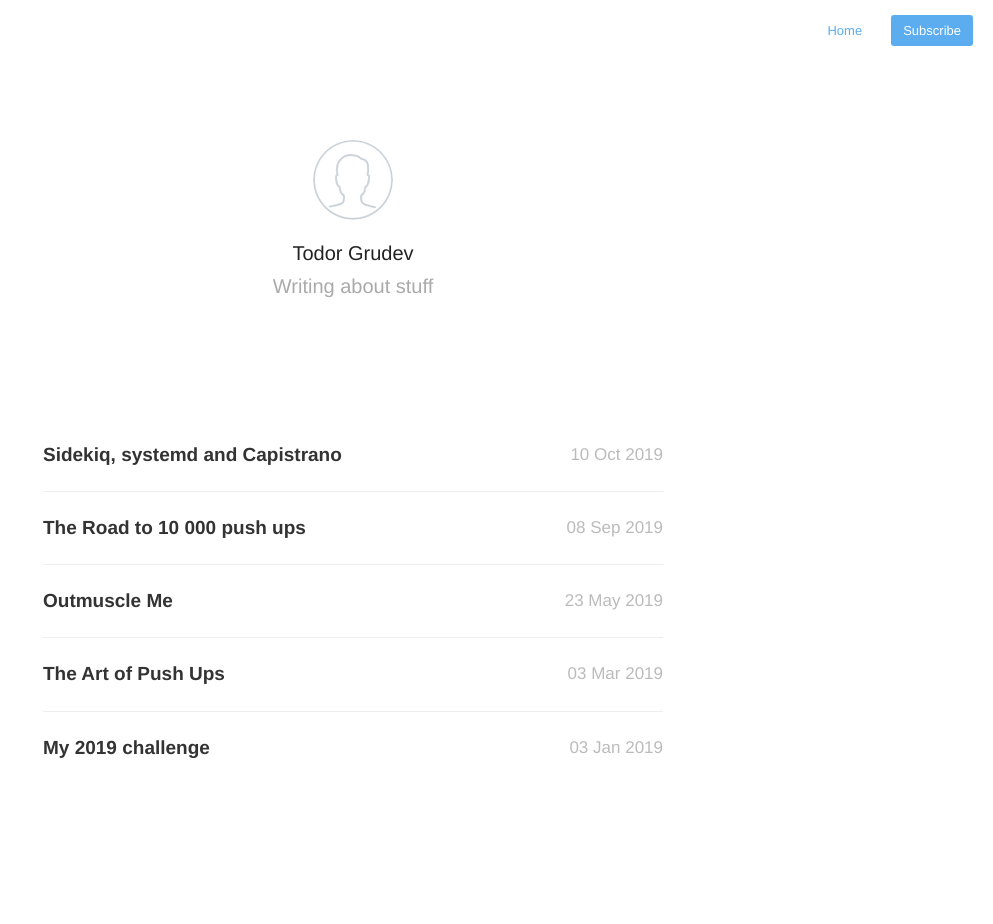
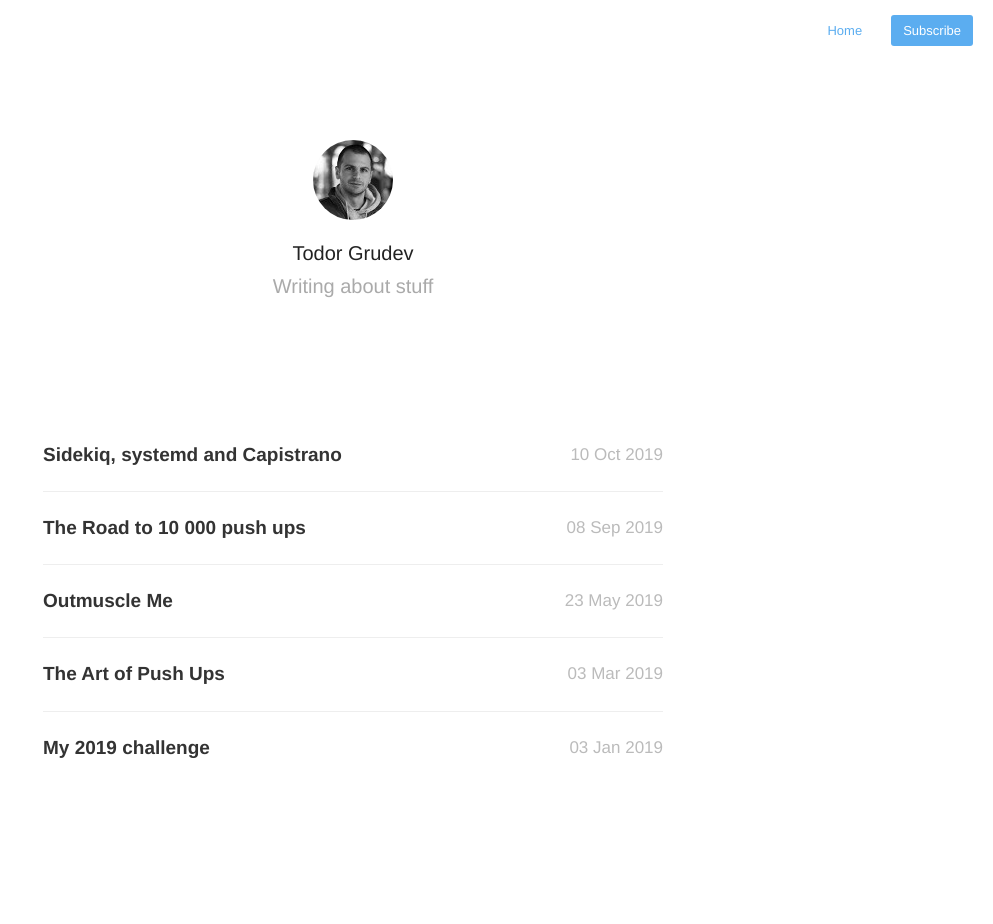
Before and after one commit to tagrudev/tagrudev.github.io, a Jekyll site: the page built from index.html, in a window 1280 px wide. Shown: the whole page, without its empty margins (287-1280 px from the left). Built offline with Jekyll 4.4.1, drawn with Linux system fonts in a browser that asks for light colours; nearby versions of some CDN libraries; the list of posts is cut into pages by our own code.

Commit message:
Add avatar

```diff
--- a/_includes/profile.html
+++ b/_includes/profile.html
@@ -3,10 +3,10 @@
         <header id="header">
         {% if site.aboutPage %}
             <a href="{{ "/" | relative_url  }}about">
-                <img id="avatar" class="2x" src="{{ "/" | relative_url  }}assets/images/avatar.png"/>
+                <img id="avatar" class="2x" src="{{ "/" | relative_url  }}assets/images/profile.jpg"/>
             </a>
         {% else %}
-            <img id="avatar" class="2x" src="{{ "/" | relative_url  }}assets/images/avatar.png"/>
+            <img id="avatar" class="2x" src="{{ "/" | relative_url  }}assets/images/profile.jpg"/>
         {% endif %}
             <h1>{{ site.author }}</h1>
             <h2>{{ site.description }}</h2>
--- a/_layouts/post.html
+++ b/_layouts/post.html
@@ -14,8 +14,8 @@ comments: true
     </section>
 </article>
 <footer id="post-meta" class="clearfix">
-    <a href="http://twitter.com/{{ site.authorTwitter }}">
-        <img class="avatar" src="{{ "/" | relative_url  }}assets/images/avatar.png">
+    <a href="/">
+        <img class="avatar" src="{{ "/" | relative_url  }}assets/images/profile.jpg">
         <div>
             <span class="dark">{{ site.author }}</span>
             <span>{{ site.description }}</span>
```
Also changed, not shown: assets/images/favicon.ico, assets/images/profile.jpg (added), assets/images/profile@2x.jpg (added), 11 other files.
